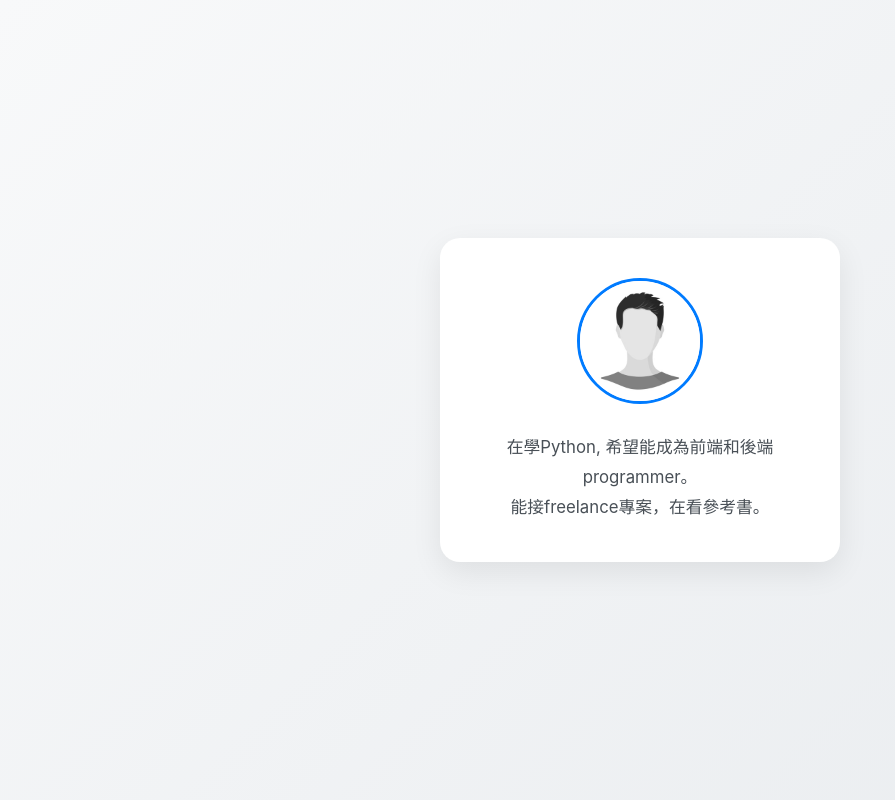
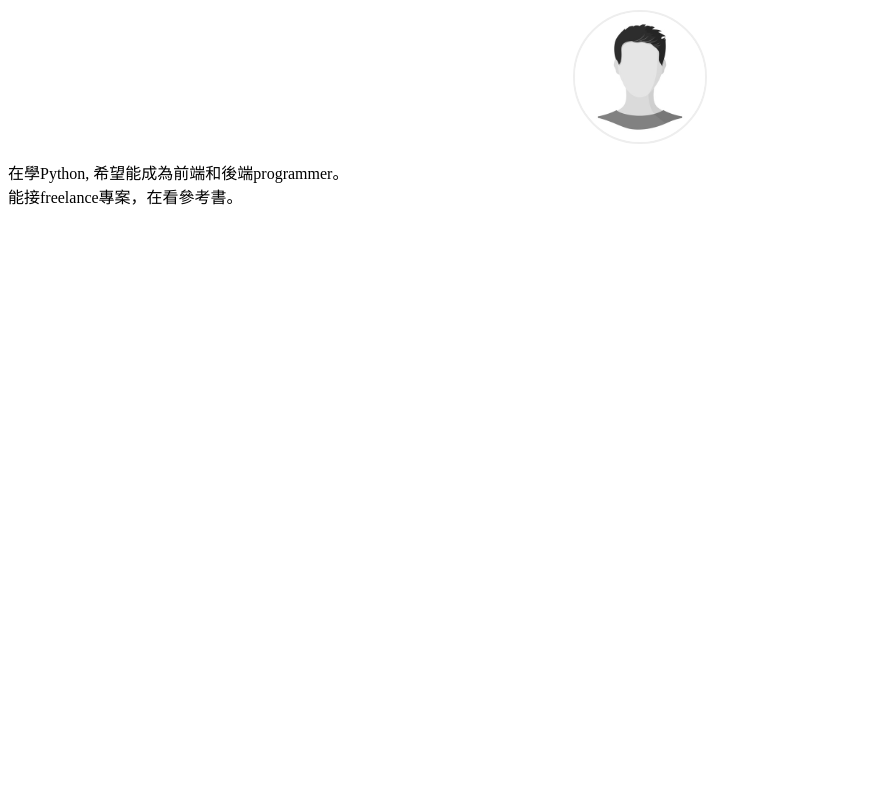
Before and after one commit to hnrylm/fluskwebapp, a Flask app: page /about in a window 1280 px wide. Shown: the whole page, without its empty margins (0-895 px from the left). Run offline with Flask 3, Linux system fonts and the light colour scheme.

Commit message:
fix: resize card and image

```diff
--- a/static/style.css
+++ b/static/style.css
@@ -1,43 +1,24 @@
-/* 优化背景和字体 */
-body {
-    background: linear-gradient(135deg, #f8f9fa 0%, #e9ecef 100%);
-    font-family: 'Inter', -apple-system, BlinkMacSystemFont, "Segoe UI", Roboto, sans-serif;
-    display: flex;
-    justify-content: center;
-    align-items: center;
-    height: 100vh;
-    margin: 0;
+/* 确保链接居中 */
+a {
+    display: block;        /* 变成块级元素，独占一行 */
+    margin-top: 15px;      /* 增加与图片之间的间距 */
+    color: #007bff;        /* 使用经典的蓝色 */
+    text-decoration: none; /* 去掉下划线 */
+    font-weight: bold;
 }
 
-/* 优化卡片 */
-.card {
-    background: white;
-    padding: 2.5rem;
-    border-radius: 20px;
-    box-shadow: 0 10px 30px rgba(0, 0, 0, 0.08); /* 柔和阴影 */
-    text-align: center;
-    max-width: 320px;
-    transition: transform 0.3s ease;
+/* 鼠标放上去的效果 */
+a:hover {
+    text-decoration: underline;
 }
 
-.card:hover {
-    transform: translateY(-5px); /* 鼠标悬停互动感 */
+/* 统一图片大小 (你喜欢的比例) */
+.card img {
+    width: 130px;
+    height: 130px;
+    border-radius: 50%;
+    border: 2px solid #eee;
+    object-fit: cover;
+    display: block;        /* 居中必备 */
+    margin: 10px auto;     /* 居中必备 */
 }
-
-/* 头像圆化 */
-.card img {
-    width: 120px;
-    height: 120px;
-    border-radius: 50%;
-    border: 3px solid #007bff; /* 加个蓝色边框 */
-    margin-bottom: 1.5rem;
-    object-fit: cover;
-}
-
-/* 优化文字排版 */
-p {
-    color: #495057;
-    line-height: 1.8;
-    font-size: 1.05rem;
-    margin: 0;
-}
```
